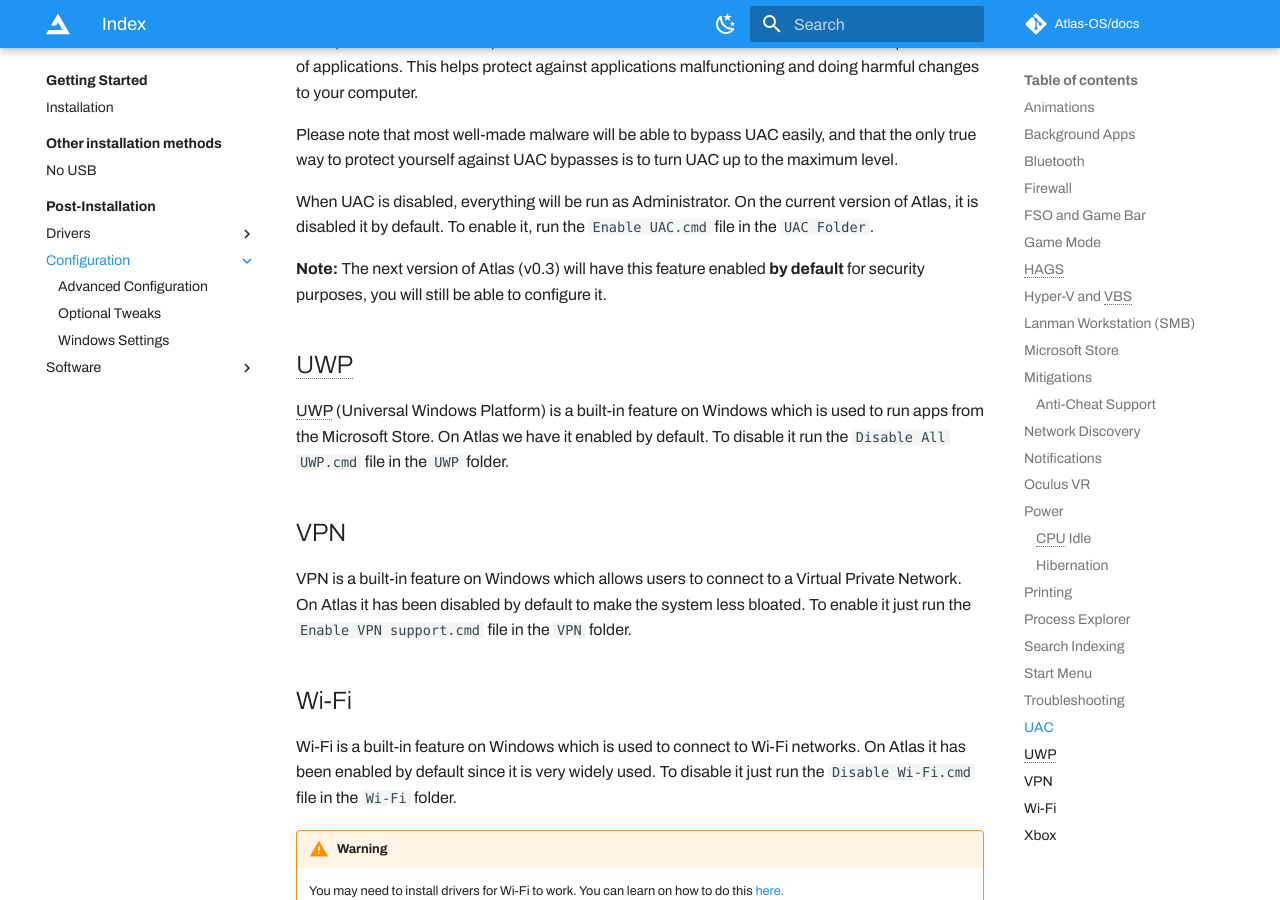
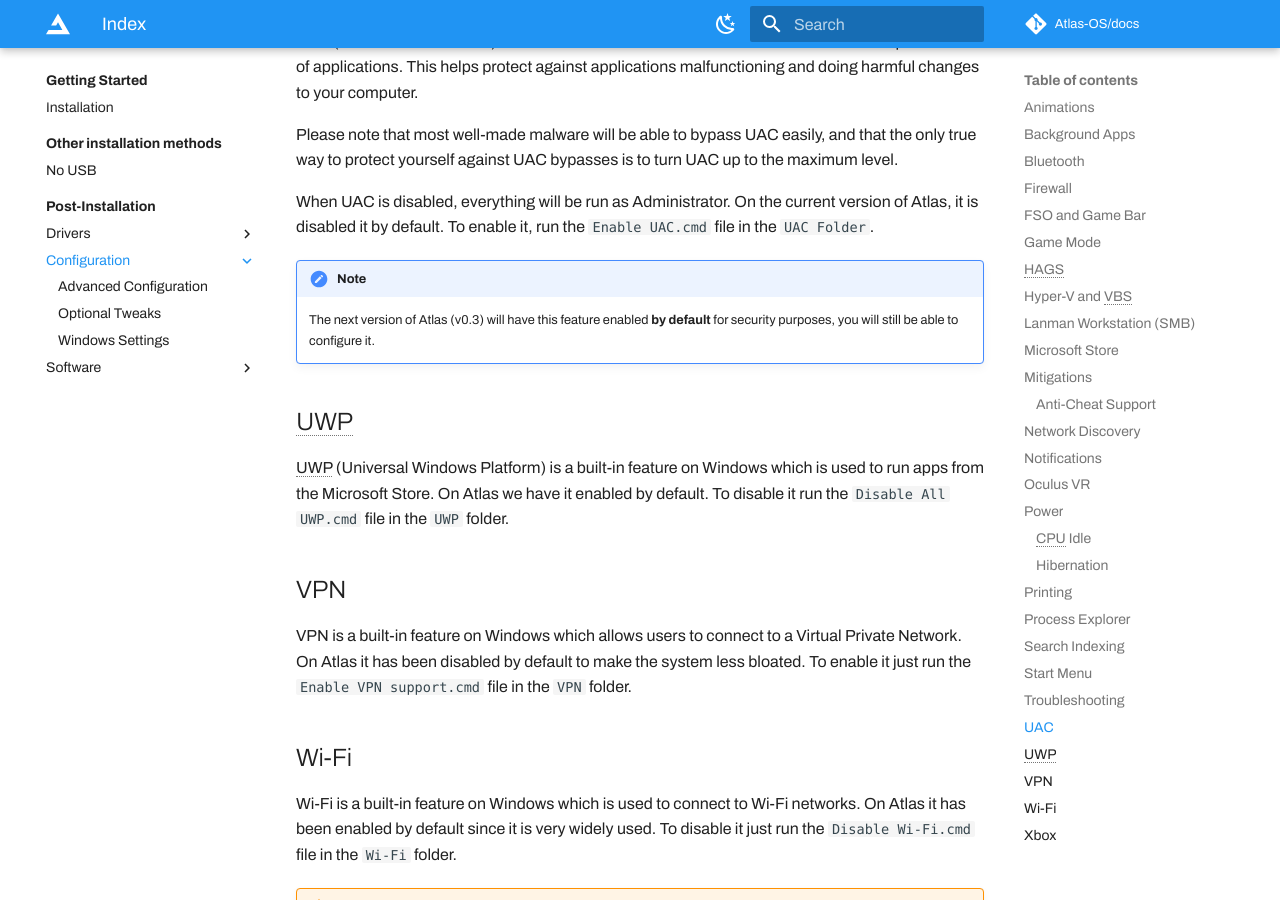
Before and after one commit to Atlas-OS/docs, an MkDocs documentation site: the page built from docs/getting-started/post-installation/configuration/index.md, in a window 1280 px wide and 900 px high, scrolled down 5553 px. Built offline with MkDocs 1.6.1 and Material for MkDocs 9.7.7, drawn with Linux system fonts in a browser that asks for light colours; some web fonts are replaced; plug-ins that fetch from the network failed and are left out; comment, search, counter and statistics services are not loaded.

```diff
--- a/docs/getting-started/post-installation/configuration/index.md
+++ b/docs/getting-started/post-installation/configuration/index.md
@@ -136,7 +136,8 @@ Please note that most well-made malware will be able to bypass UAC easily, and t
 
 When UAC is disabled, everything will be run as Administrator. On the current version of Atlas, it is disabled it by default. To enable it, run the `Enable UAC.cmd` file in the `UAC Folder`.
 
-**Note:** The next version of Atlas (v0.3) will have this feature enabled **by default** for security purposes, you will still be able to configure it.
+!!! note
+	The next version of Atlas (v0.3) will have this feature enabled **by default** for security purposes, you will still be able to configure it.
 
 ## UWP
 
```
